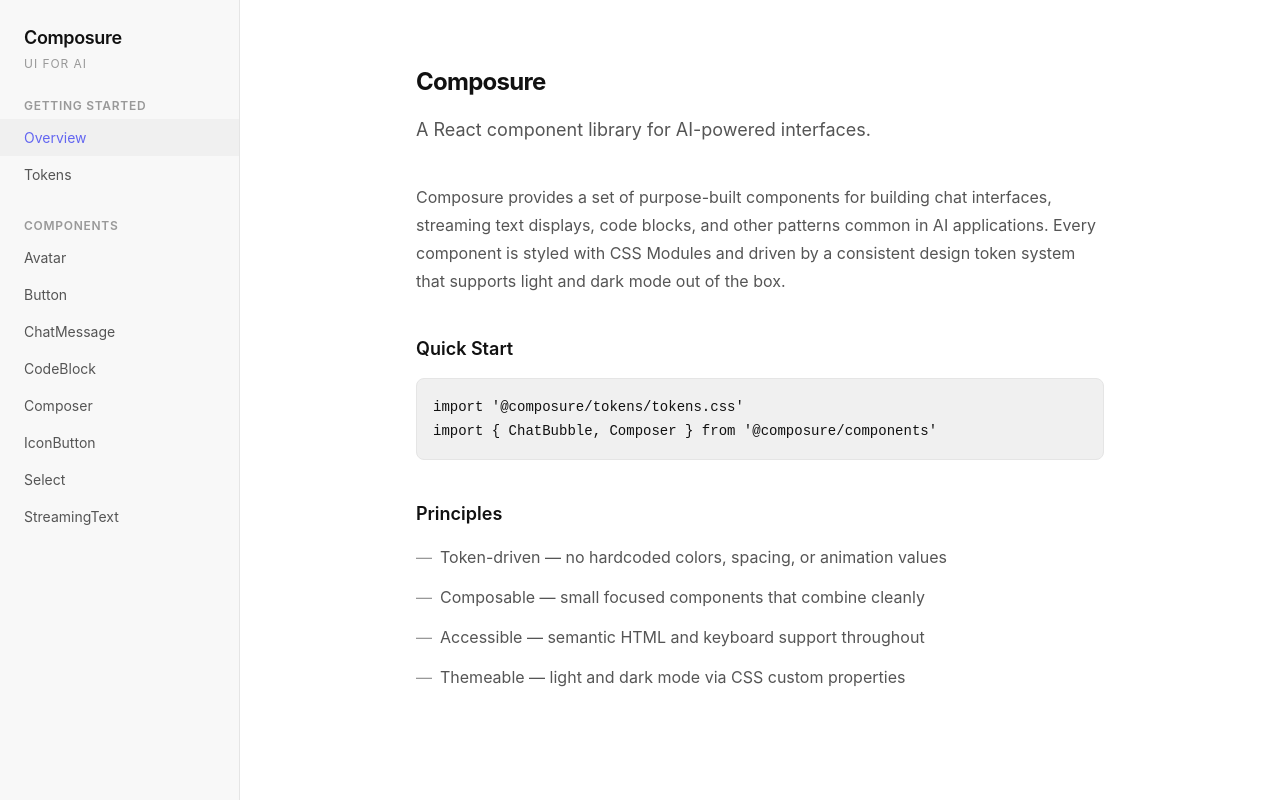
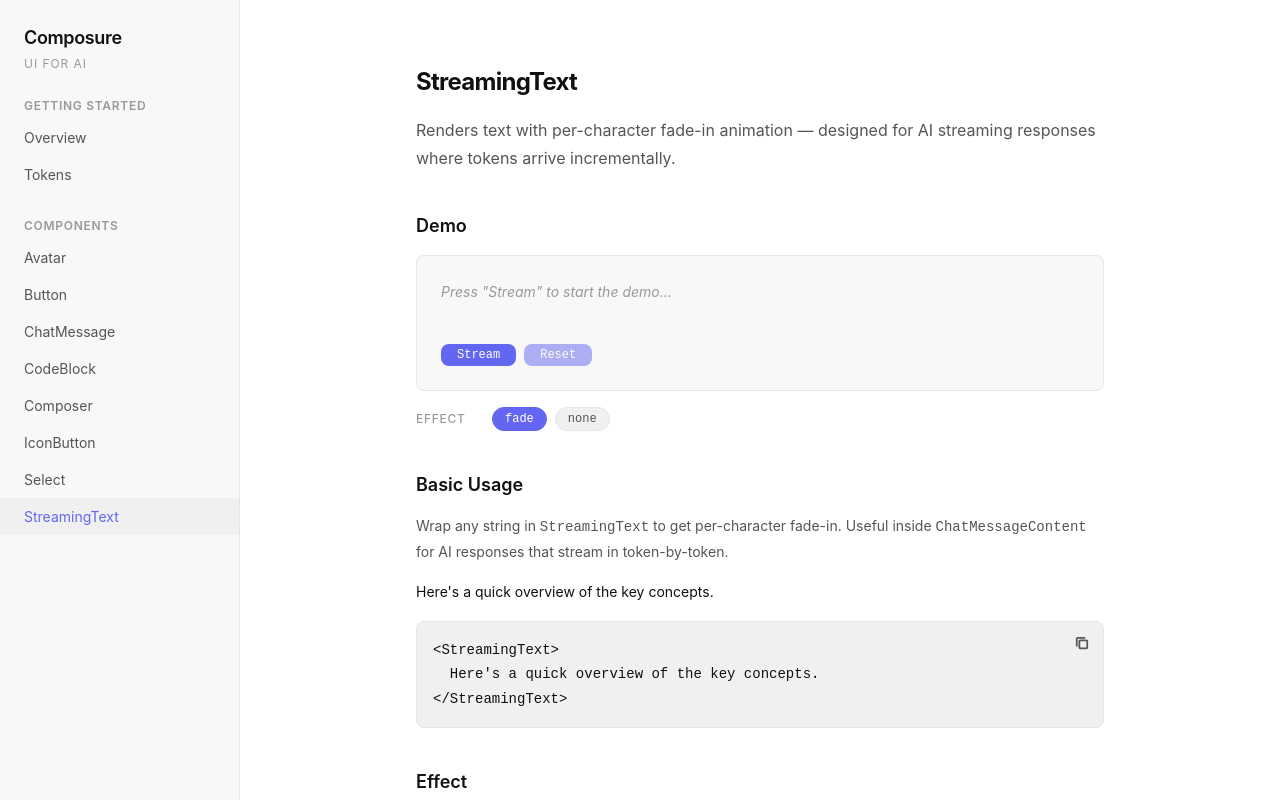
Before and after one commit to kkdaily/composure, a React (Vite) app: page /components/streaming-text in a window 1280 px wide. Before the commit this address led to /. Shown: the top 802 px of the page. Built offline with nearby package versions, Linux system fonts and the light colour scheme.

Commit message:
update component page routing

```diff
--- a/src/App.tsx
+++ b/src/App.tsx
@@ -18,14 +18,14 @@ function App() {
       <Routes>
         <Route path="/" element={<OverviewPage />} />
         <Route path="/tokens" element={<TokensPage />} />
-        <Route path="/avatar" element={<AvatarPage />} />
-        <Route path="/button" element={<ButtonPage />} />
-        <Route path="/chat-message" element={<ChatMessagePage />} />
-        <Route path="/code-block" element={<CodeBlockPage />} />
-        <Route path="/composer" element={<ComposerPage />} />
-        <Route path="/icon-button" element={<IconButtonPage />} />
-        <Route path="/select" element={<SelectPage />} />
-        <Route path="/streaming-text" element={<StreamingTextPage />} />
+        <Route path="/components/avatar" element={<AvatarPage />} />
+        <Route path="/components/button" element={<ButtonPage />} />
+        <Route path="/components/chat-message" element={<ChatMessagePage />} />
+        <Route path="/components/code-block" element={<CodeBlockPage />} />
+        <Route path="/components/composer" element={<ComposerPage />} />
+        <Route path="/components/icon-button" element={<IconButtonPage />} />
+        <Route path="/components/select" element={<SelectPage />} />
+        <Route path="/components/streaming-text" element={<StreamingTextPage />} />
         <Route path="*" element={<Navigate to="/" replace />} />
       </Routes>
     </DocsLayout>
--- a/src/docs/Sidebar.tsx
+++ b/src/docs/Sidebar.tsx
@@ -30,14 +30,14 @@ const sections: { heading: string; items: SidebarItem[] }[] = [
   {
     heading: 'Components',
     items: [
-      { id: 'avatar', label: 'Avatar', path: '/avatar' },
-      { id: 'button', label: 'Button', path: '/button' },
-      { id: 'chat-message', label: 'ChatMessage', path: '/chat-message' },
-      { id: 'code-block', label: 'CodeBlock', path: '/code-block' },
-      { id: 'composer', label: 'Composer', path: '/composer' },
-      { id: 'icon-button', label: 'IconButton', path: '/icon-button' },
-      { id: 'select', label: 'Select', path: '/select' },
-      { id: 'streaming-text', label: 'StreamingText', path: '/streaming-text' },
+      { id: 'avatar', label: 'Avatar', path: '/components/avatar' },
+      { id: 'button', label: 'Button', path: '/components/button' },
+      { id: 'chat-message', label: 'ChatMessage', path: '/components/chat-message' },
+      { id: 'code-block', label: 'CodeBlock', path: '/components/code-block' },
+      { id: 'composer', label: 'Composer', path: '/components/composer' },
+      { id: 'icon-button', label: 'IconButton', path: '/components/icon-button' },
+      { id: 'select', label: 'Select', path: '/components/select' },
+      { id: 'streaming-text', label: 'StreamingText', path: '/components/streaming-text' },
     ],
   },
 ]
```
Also changed, not shown: 1 other file (tests, documents, lock files or other folders).
